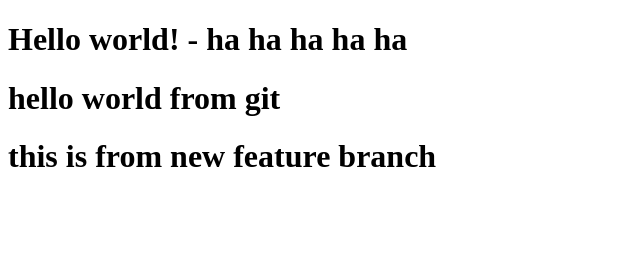
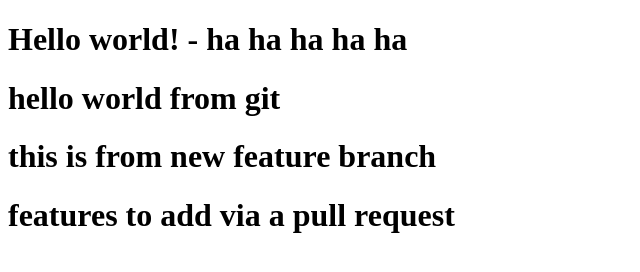
Before and after one commit to osmarghyadeep/training_demo, a plain HTML site: page index.html in a window 1280 px wide. Shown: the whole page, without its empty margins (0-640 px from the left). Drawn offline with Linux system fonts and the light colour scheme.

Commit message:
added the code for pull request

```diff
--- a/index.html
+++ b/index.html
@@ -12,6 +12,7 @@
         <h1>Hello world! - ha ha ha ha ha</h1>
         <h1>hello world from git</h1>
         <h1>this is from new feature branch</h1>
+        <h1>features to add via a pull request</h1>
     </body>
 
 </html>
```
